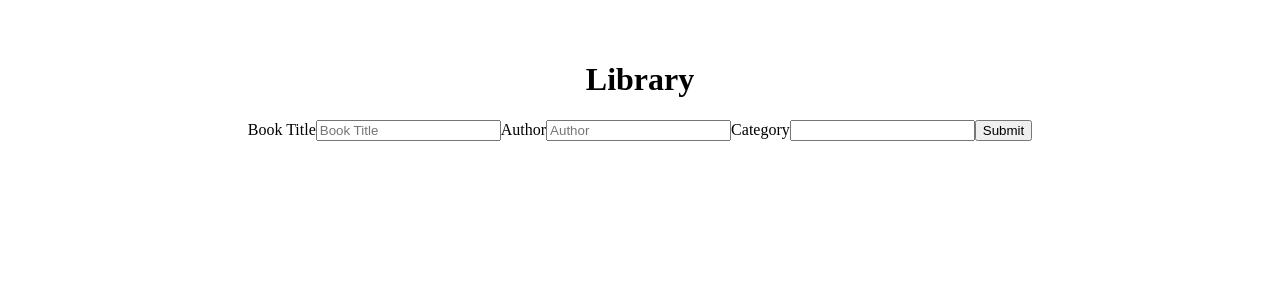
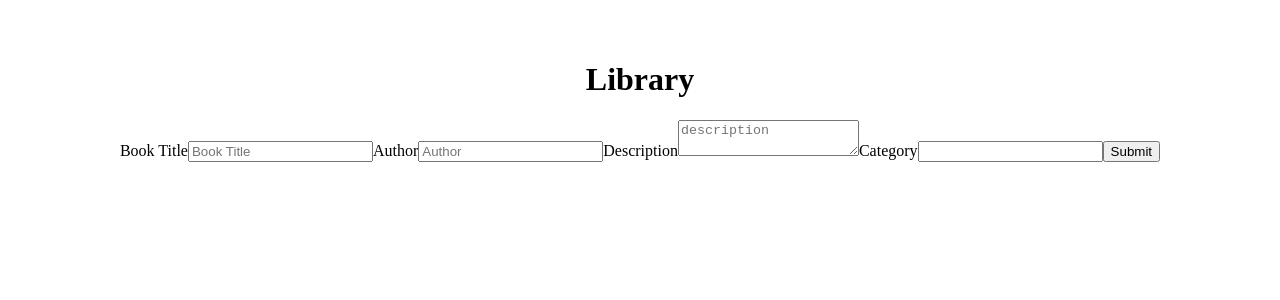
Before and after one commit to M-Pedrami/PERN-Library, a React (Vite) app in the folder client/: page / in a window 1280 px wide. Shown: the top 300 px of the page. Built offline with nearby package versions, Linux system fonts and the light colour scheme.

Commit message:
added desciption to the book object

```diff
--- a/client/src/App.jsx
+++ b/client/src/App.jsx
@@ -23,7 +23,11 @@
   <h1>Library</h1>
   <Input setbook = {setbook} book = {book}/>
   {data.map(book =>(
+    <>
+
     <p>{book.title} by {book.author}</p>
+    <p>{book.description}</p>
+    </>
   ))}
   </>
   )
--- a/client/src/components/InputFields/index.jsx
+++ b/client/src/components/InputFields/index.jsx
@@ -4,6 +4,7 @@
   const [title, settitle] = useState("");
   const [author, setauthor] = useState("");
   const [category, setCategory] = useState();
+  const [description, setDescription] = useState("");
 
   const handleSubmit = async (e) => {
     e.preventDefault();
@@ -11,6 +12,7 @@
       title: title,
       author: author,
       category: category,
+      description: description
     };
     try {
       const response = await fetch("http://localhost:3001", {
@@ -54,6 +56,16 @@
           setauthor(e.target.value);
         }}
       />
+      <label htmlFor="description">Description</label>
+      <textarea
+        type="text"
+        name="description"
+        id="description"
+        placeholder="description"
+        onChange={(e) => {
+          setDescription(e.target.value);
+        }}
+      />
       <label htmlFor="category">Category</label>
       <input
         type="text"
```
Also changed, not shown: 1 other file (tests, documents, lock files or other folders).
